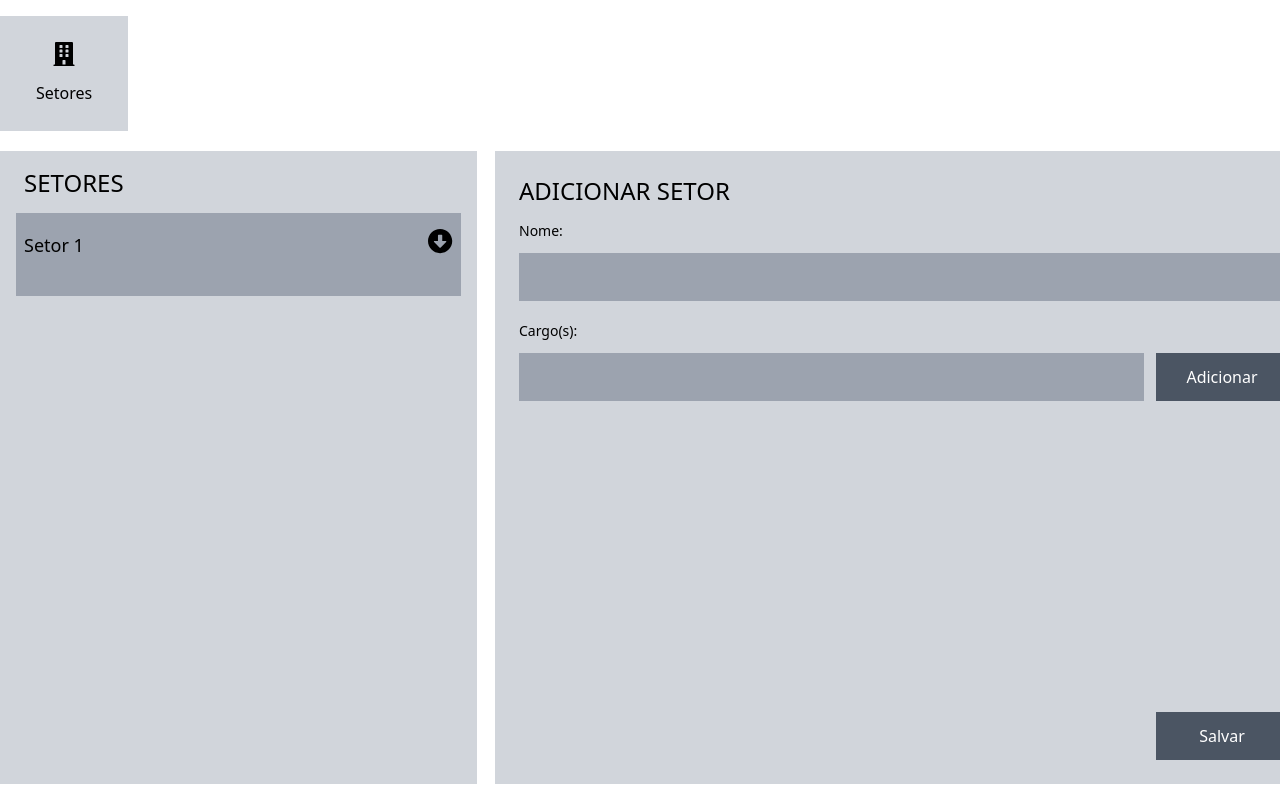
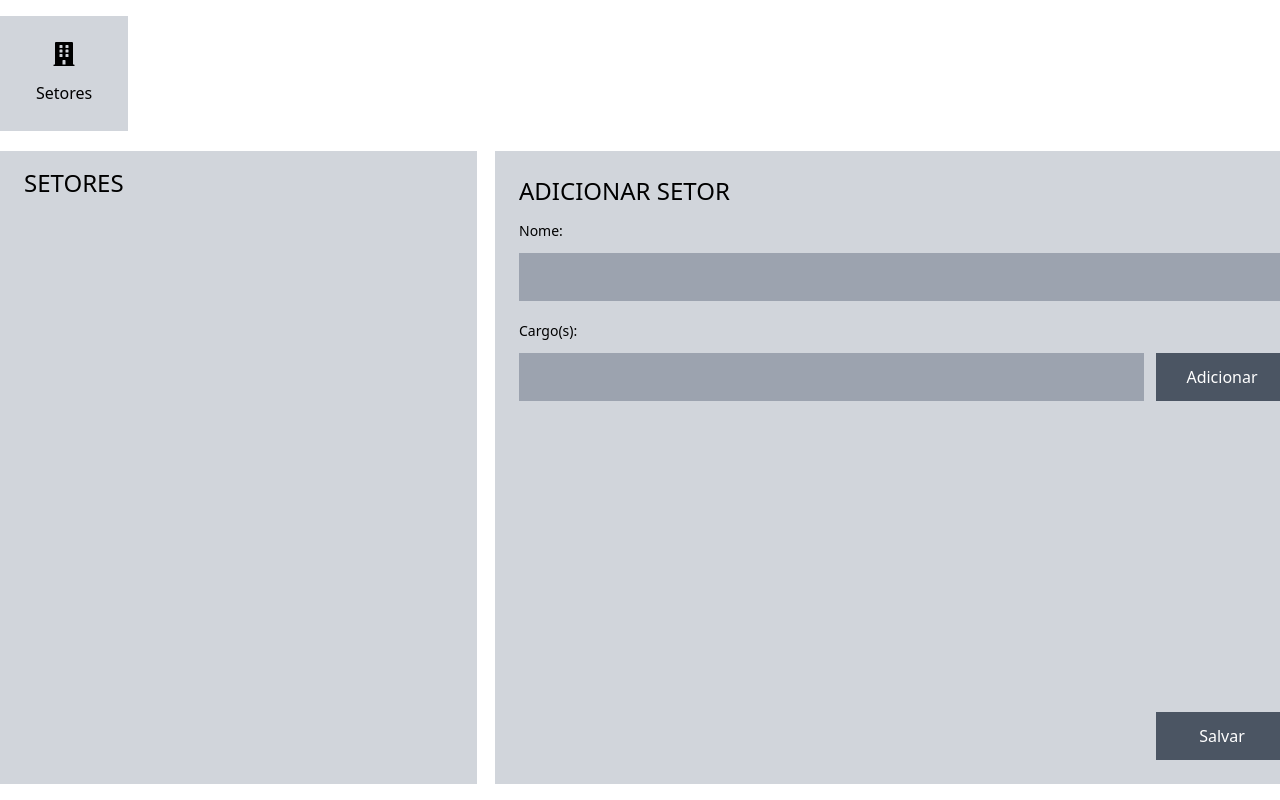
Before and after one commit to GaldinoMat/sectors-dashboard-old, a React (Vite) app: page / in a window 1280 px wide. Shown: the top 800 px of the page. Built offline with nearby package versions, Linux system fonts and the light colour scheme.

Commit message:
feat: :sparkles: finish sectors reducer implementation

```diff
--- a/src/components/Form/components/RolesRow/Role.tsx
+++ b/src/components/Form/components/RolesRow/Role.tsx
@@ -1,6 +1,6 @@
 import { useDispatch } from "react-redux"
 import { deleteRole } from "../../../../store/modules/roles/actions"
-import DeleteRole from "../../assets/DeleteRole.svg"
+import DeleteRole from "../../../../assets/DeleteRole.svg"
 import { RoleType } from "./typings/types"
 
 function Role({ role }: RoleType) {
--- a/src/components/Form/index.tsx
+++ b/src/components/Form/index.tsx
@@ -17,7 +17,7 @@ function SectorForm() {
   const handleSectorSubmit = async (e: FormEvent<HTMLFormElement>) => {
     e.preventDefault()
     dispatch(createSector({
-      sector: sectorName,
+      sectorName: sectorName,
       roles
     }))
     dispatch(clearRoles())
--- a/src/components/SectorsInfo/components/SectorInfo.tsx
+++ b/src/components/SectorsInfo/components/SectorInfo.tsx
@@ -1,9 +1,10 @@
 import React, { useState } from 'react'
 import Expand from "../../../assets/Expand.svg"
 import clsx from "clsx"
-import { OpenCard } from '../typings/types'
+import { InfoCard, OpenCard, RoleType, Sector } from '../typings/types'
 
-function SectorInfo() {
+
+function SectorInfo({ sectorName, roles }: Sector) {
   const [isOpen, setIsOpen] = useState(false)
 
   return (
@@ -12,18 +13,18 @@ function SectorInfo() {
         "gap-5": isOpen,
         "gap-0": !isOpen
       })}>
-        <SectorInfoCard isOpen={isOpen} setIsOpen={setIsOpen} />
+        <SectorInfoCard isOpen={isOpen} setIsOpen={setIsOpen} roles={roles} sectorName={sectorName} />
       </div>
     </div>
   )
 }
 
-function SectorInfoCard({ isOpen, setIsOpen }: OpenCard) {
+function SectorInfoCard({ isOpen, setIsOpen, roles, sectorName }: InfoCard) {
   return (
     <>
       <div className='flex items-center justify-between'>
         <div>
-          <h3 className='text-lg'>Setor 1</h3>
+          <h3 className='text-lg'>{sectorName}</h3>
         </div>
         <ExpandButton isOpen={isOpen} setIsOpen={setIsOpen} />
       </div>
@@ -32,10 +33,9 @@ function SectorInfoCard({ isOpen, setIsOpen }: OpenCard) {
         "max-h-0 h-0": !isOpen
       })}>
         <div className='flex flex-wrap justify-center gap-3'>
-          <RoleSpan />
-          <RoleSpan />
-          <RoleSpan />
-          <RoleSpan />
+          {roles.map(role => (
+            <RoleSpan role={role} key={role}/>
+          ))}
         </div>
         <div className='flex gap-3'>
           <button className='bg-gray-300 px-3 py-2'>Editar</button>
@@ -61,9 +61,9 @@ function ExpandButton({ isOpen, setIsOpen }: OpenCard) {
   )
 }
 
-function RoleSpan() {
+function RoleSpan({ role }: RoleType) {
   return (
-    <span className='bg-gray-300 px-3 py-2'>Cargo 1</span>
+    <span className='bg-gray-300 px-3 py-2'>{role}</span>
   )
 }
 
--- a/src/components/SectorsInfo/index.tsx
+++ b/src/components/SectorsInfo/index.tsx
@@ -1,7 +1,10 @@
-import React from 'react'
+import { useSelector } from 'react-redux'
+import { IStateType } from '../../store'
 import SectorInfo from './components/SectorInfo'
 
 function SectorsInfo() {
+  const { sectors } = useSelector<IStateType, IStateType>((state) => state).sectors
+
   return (
     <section className='bg-gray-300 p-4 flex flex-col gap-[14px] xl:min-w-[477px] xl:max-h-screen '>
       <div className='px-2'>
@@ -10,7 +13,9 @@ function SectorsInfo() {
         </h2>
       </div>
       <div className='xl:overflow-auto flex flex-col gap-[14px]'>
-        <SectorInfo />
+        {sectors.map(sector => (
+          <SectorInfo roles={sector.roles} sectorName={sector.sectorName} key={sector.sectorName}/>
+        ))}
       </div>
     </section>
   )
--- /dev/null
+++ b/src/components/SectorsInfo/typings/types.ts
@@ -0,0 +1,15 @@
+export type Sector = {
+  sectorName: string;
+  roles: string[]
+}
+
+export type InfoCard = Sector & OpenCard
+
+export type OpenCard = {
+  setIsOpen: (isOpen: boolean) => void;
+  isOpen: boolean;
+}
+
+export type RoleType = {
+  role: string
+}
--- a/src/components/SectorsInfo/typings/types.tsx
+++ /dev/null
@@ -1,4 +0,0 @@
-export type OpenCard = {
-  setIsOpen: (isOpen: boolean) => void;
-  isOpen: boolean;
-}
--- a/src/store/modules/sectors/reducer.ts
+++ b/src/store/modules/sectors/reducer.ts
@@ -1,16 +1,17 @@
 import { produce } from 'immer';
 import { Reducer } from "redux"
-import { Sectors } from "../../../typings/types"
+import { SectorsObj } from '../../../typings/types';
 
-const SECTORS_INITIAL_STATE: Sectors = {
-  sectors: [],
+const SECTORS_INITIAL_STATE: SectorsObj = {
+  sectors: []
 }
 
-export const sectors: Reducer<Sectors> = (state = SECTORS_INITIAL_STATE, action) => {
-  return produce(state, draft => {
+export const sectors: Reducer<SectorsObj> = (state = SECTORS_INITIAL_STATE, action) => {
+  return produce(state, (draft: any) => {
     switch (action.type) {
       case "CREATE_AND_ADD_SECTOR":
         const { sector } = action.payload
+
 
         draft.sectors.push(sector)
         break;
--- a/src/typings/types.ts
+++ b/src/typings/types.ts
@@ -1,9 +1,9 @@
-export type Sectors = {
+export type SectorsObj = {
   sectors: Sector[]
 }
 
 export type Sector = {
-  sector: string;
+  sectorName: string;
   roles: string[];
 }
 
```
Also changed, not shown: src/store/index.ts (+4 -10 lines).
